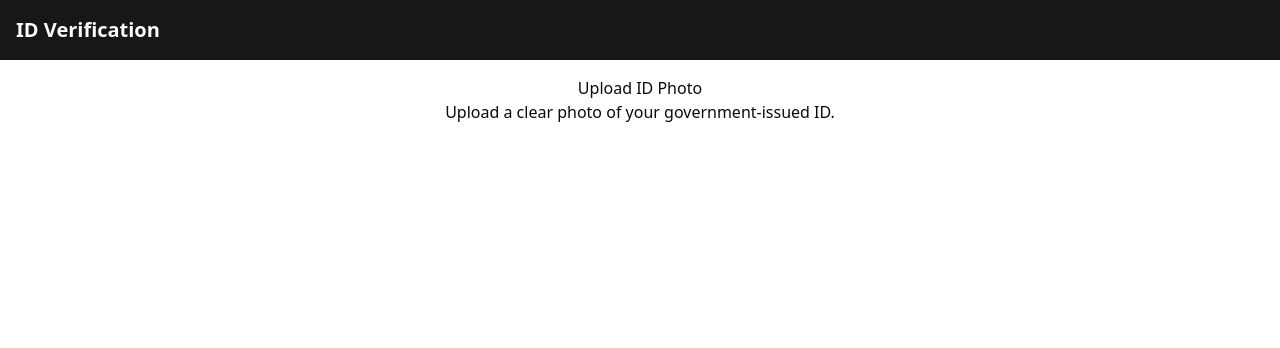
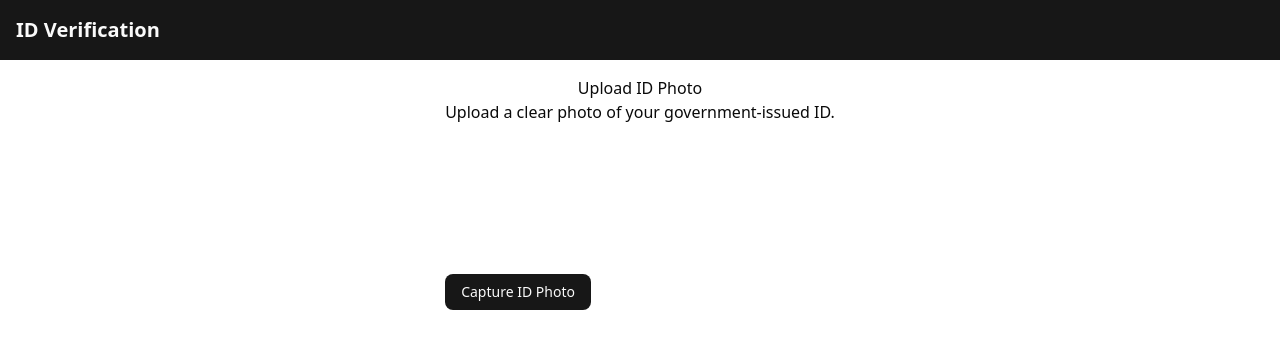
Before and after one commit to AlfredoPrograma/vzverify-frontend, a React (Vite) app: page / in a window 1280 px wide. Shown: the top 348 px of the page. Built offline with nearby package versions, Linux system fonts and the light colour scheme; no server answers.

Commit message:
feature: implement image capturing and photo preview

```diff
--- a/package.json
+++ b/package.json
@@ -20,6 +20,7 @@
     "react": "^19.1.1",
     "react-dom": "^19.1.1",
     "react-router": "^7.9.2",
+    "react-webcam": "^7.2.0",
     "tailwind-merge": "^3.3.1",
     "tailwindcss": "^4.1.13"
   },
--- /dev/null
+++ b/src/components/capture/photo-preview.tsx
@@ -0,0 +1,14 @@
+type PhotoPreviewProps = {
+  photo: string
+}
+
+export function PhotoPreview({ photo }: PhotoPreviewProps) {
+  return (
+    <div>
+      <img
+        src={photo}
+        alt='Captured'
+      />
+    </div>
+  )
+}
--- a/src/views/upload-photos-view.tsx
+++ b/src/views/upload-photos-view.tsx
@@ -1,4 +1,7 @@
-import { useState } from 'react'
+import { PhotoPreview } from '@/components/capture/photo-preview'
+import { Button } from '@/components/ui/button'
+import { useRef, useState, type ComponentRef } from 'react'
+import Webcam from 'react-webcam'
 
 const steps = {
   1: {
@@ -25,8 +28,20 @@ type Photos = {
 export function UploadPhotosView() {
   const [step, setStep] = useState<Step>(1)
   const [photos, setPhotos] = useState<Photos>({ id: null, selfie: null })
+  const webcamRef = useRef<ComponentRef<typeof Webcam>>(null)
 
   const stepData = steps[step]
+  const captureField = step === 1 ? 'id' : 'selfie'
+
+  const onCapture = (photoField: keyof Photos, nextStep: Step) => {
+    if (!webcamRef.current) {
+      throw new Error('Webcam not available')
+    }
+
+    const imageSrc = webcamRef.current.getScreenshot()
+    setPhotos((prev) => ({ ...prev, [photoField]: imageSrc }))
+    setStep(nextStep)
+  }
 
   return (
     <div>
@@ -34,6 +49,31 @@ export function UploadPhotosView() {
         <h1>{stepData.title}</h1>
         <p>{stepData.description}</p>
       </header>
+
+      {step < 3 ? (
+        <>
+          <Webcam ref={webcamRef} />
+
+          <Button onClick={() => onCapture(captureField, (step + 1) as Step)}>
+            Capture {captureField === 'id' ? 'ID Photo' : 'Selfie'}
+          </Button>
+        </>
+      ) : (
+        <div>
+          <div>
+            <h3>ID Photo</h3>
+            <PhotoPreview photo={photos.id!} />
+          </div>
+          <div>
+            <h3>Selfie</h3>
+            <PhotoPreview photo={photos.selfie!} />
+          </div>
+
+          <Button onClick={() => alert('Submitted!')}>
+            Submit for Verification
+          </Button>
+        </div>
+      )}
     </div>
   )
 }
```
Also changed, not shown: 1 other file (tests, documents, lock files or other folders).
